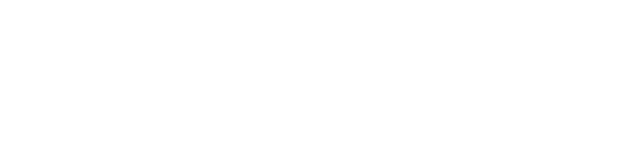
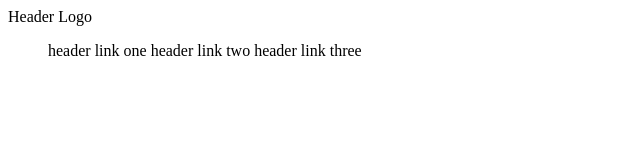
Before and after one commit to kimixi1984/Landing-Page, a plain HTML site: page index.html in a window 1280 px wide. Shown: the whole page, without its empty margins (0-640 px from the left). Drawn offline with Linux system fonts and the light colour scheme.

Commit message:
header added to html

```diff
--- a/index.html
+++ b/index.html
@@ -5,6 +5,22 @@
         <title>Hero</title>
     </head>
     <body>
+        <div class="Header">
+            <div class="left">
+                <div class="Logo">
+                    Header Logo
+                </div>
+            </div>
+            <div class="right">
+                <ul class="header-links">
+                    <il>header link one</il>
+                    <il>header link two</il>
+                    <il>header link three</il>
+                </ul>
+            </div>
+        </div>
+
+
 
     </body>
 </html>
```
